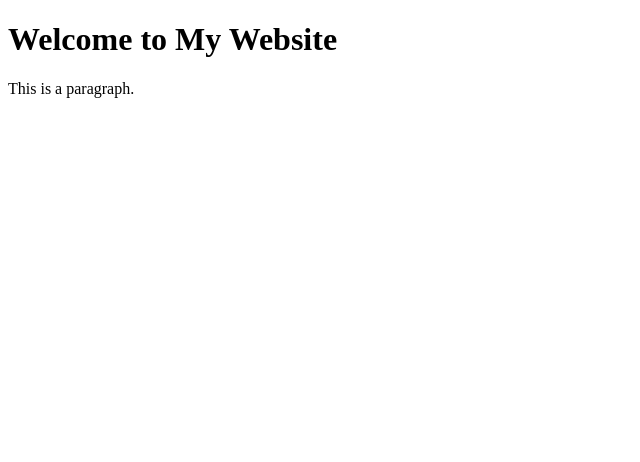
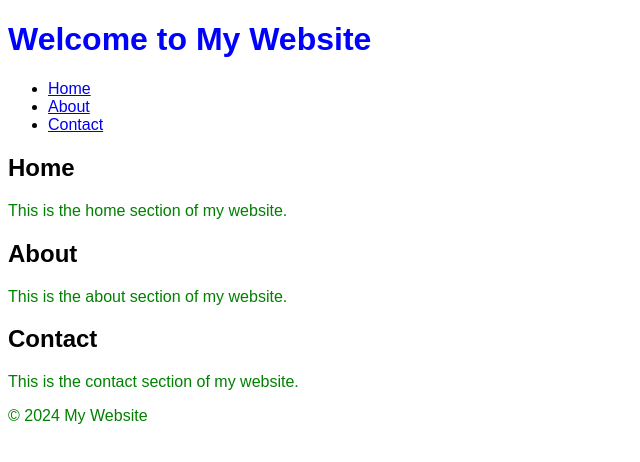
Before and after one commit to Upliftsoul/Invstgaming, a plain HTML site: page index.html in a window 1280 px wide. Shown: the whole page, without its empty margins (0-640 px from the left). Drawn offline with Linux system fonts and the light colour scheme.

Commit message:
Update index.html

```diff
--- a/index.html
+++ b/index.html
@@ -4,9 +4,36 @@
     <meta charset="UTF-8">
     <meta name="viewport" content="width=device-width, initial-scale=1.0">
     <title>My Website</title>
+    <link rel="stylesheet" href="styles.css">
 </head>
 <body>
-    <h1>Welcome to My Website</h1>
-    <p>This is a paragraph.</p>
+    <header>
+        <h1>Welcome to My Website</h1>
+        <nav>
+            <ul>
+                <li><a href="#home">Home</a></li>
+                <li><a href="#about">About</a></li>
+                <li><a href="#contact">Contact</a></li>
+            </ul>
+        </nav>
+    </header>
+    <main>
+        <section id="home">
+            <h2>Home</h2>
+            <p>This is the home section of my website.</p>
+        </section>
+        <section id="about">
+            <h2>About</h2>
+            <p>This is the about section of my website.</p>
+        </section>
+        <section id="contact">
+            <h2>Contact</h2>
+            <p>This is the contact section of my website.</p>
+        </section>
+    </main>
+    <footer>
+        <p>&copy; 2024 My Website</p>
+    </footer>
+    <script src="script.js"></script>
 </body>
 </html>
```
